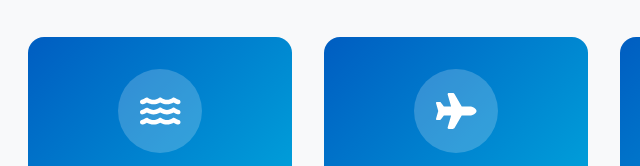
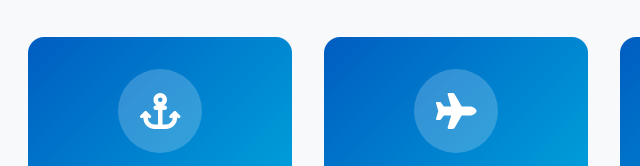
Before and after one commit to vpia11/infraestructura-critica-patagonia2, a plain HTML site: page index.html in a window 1280 px wide. Shown: the part 1270-1436 px from the top of the page, 332-972 px from the left. Drawn offline with nearby package versions, Linux system fonts and the light colour scheme.

Commit message:
Add files via upload

```diff
--- a/index.html
+++ b/index.html
@@ -129,6 +129,7 @@
       font-size:2.25rem;
     }
 
+
       .badge {
         position: absolute;
         bottom: -10px;
@@ -142,6 +143,7 @@
         border-radius: 4px;
         box-shadow: 0 2px 4px rgba(0,0,0,0.15);
       }
+
 
     .integrante-name { font-size:1.2rem; font-weight:600; margin-bottom:0.25rem;}
     .integrante-role { font-size:0.95rem;}
@@ -216,6 +218,7 @@
 
 
 
+
   <!-- ===== Integrantes ===== -->
   <section id="integrantes">
     <div class="container">
@@ -229,7 +232,7 @@
         </div>
         <!-- Sebastián -->
         <div class="integrante-card" data-aos="flip-up" data-aos-delay="100">
-          <div class="integrante-avatar"><i class="fas fa-water"></i></div>
+          <div class="integrante-avatar"><i class="fas fa-anchor"></i></div>
           <h3 class="integrante-name">CC Sebastián POLEMANN</h3>
           <p class="integrante-role">Infraestructura Crítica Marítima</p>
         </div>
@@ -251,6 +254,7 @@
       </div>
     </div>
   </section>
+
 
 
 
```
